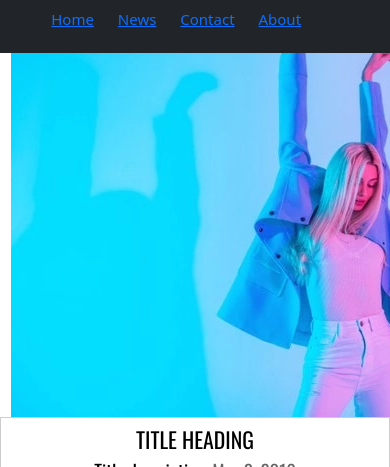
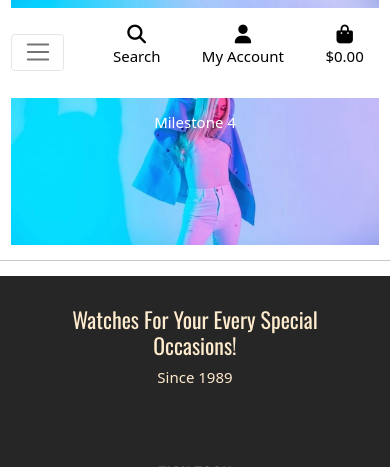
Before and after one commit to Eoinburke/Milestone-4, a Django app: page / in a window 390 px wide; the page is wider, and only the part inside the window is pictured. Shown: the top 467 px of that part. Run offline with Django 3.2, Linux system fonts and the light colour scheme; some libraries are stand-ins or nearby versions.

Commit message:
Added home image and navbar/mobile view

```diff
--- a/home/apps.py
+++ b/home/apps.py
@@ -2,5 +2,4 @@
 
 
 class HomeConfig(AppConfig):
-    default_auto_field = 'django.db.models.BigAutoField'
     name = 'home'
--- a/mls4/settings.py
+++ b/mls4/settings.py
@@ -38,7 +38,7 @@
     'allauth',
     'allauth.account',
     'allauth.socialaccount',
-    'home'
+    'home',
 ]
 
 MIDDLEWARE = [
--- a/static/css/base.css
+++ b/static/css/base.css
@@ -1,67 +1,31 @@
 html {
     height: 100%;
     width: 100%;
+    background: black;
 }
 
 h1,h2,h3,h4,h5,h6 { font-family: "Oswald"}
-body {font-family: "Open Sans"}
+
+body {
+  background: black;
+}
+
+
 
 /* -------------------------------- Nav */
-.nav-item.active > a {
-  color: rgb(255,0,0,1)!important;
+
+.container {
+  position: relative;
+  text-align: center;
+  color: white;
 }
 
-.custom-toggler.navbar-toggler {
-border-color: rgb(223, 56, 89);
-}
-
-ul {
-  list-style-type: none;
-  margin: 0;
-  padding: 0;
-}
-
-li {
-  display: inline;
-}
-
-a {
-  color: white;
-  margin: 10px;
-  text-align: center;
-
-}
-
-.topnav-centered {
-  float: none;
+/* Centered text */
+.centered {
   position: absolute;
   top: 50%;
   left: 50%;
   transform: translate(-50%, -50%);
-}
-
-
-
-/* from Bulma similar to bootstraap*/
-.icon {
-  align-items: center;
-  display: inline-flex;
-  justify-content: center;
-  height: 1.5rem;
-  width: 1.5rem;
-}
-
-.logo-font {
-  text-transform: uppercase;
-  font-family: 'Miriam Libre', sans-serif;
-}
-
-.logo{
-  height: 4rem;
-}
-
-.main-logo-link {
-  width: fit-content;
 }
 
 
--- a/templates/base.html
+++ b/templates/base.html
@@ -19,7 +19,6 @@
 <link rel="stylesheet" href="https://fonts.googleapis.com/css?family=Open Sans">
 <link rel="stylesheet" href="https://cdnjs.cloudflare.com/ajax/libs/font-awesome/4.7.0/css/font-awesome.min.css">
 <link href="static/css/base.css" rel="stylesheet">
-<link href="js/style.css" rel="stylesheet">
 {% endblock %}
 
 {% block extra_css %}
@@ -101,121 +100,26 @@
               </ul>
           </div>
       </div>
-      <!-- Main nav -->
-      <div class="row bg-dark">
-          <nav class="navbar navbar-expand-lg navbar-dark w-100">
-            <ul>
-              <li><a href="default.asp">Home</a></li>
-              <li><a href="news.asp">News</a></li>
-              <li><a href="contact.asp">Contact</a></li>
-              <li><a href="about.asp">About</a></li>
-            </ul>
-          </nav>
+      <div class="col-12 col-lg-4 my-auto py-1 py-lg-0">
       </div>
+    <div class="row bg-white">
+        <nav class="navbar navbar-expand-lg navbar-light w-100">
+            <button class="navbar-toggler" type="button" data-toggle="collapse" data-target="#main-nav" aria-controls="main-nav" aria-expanded="false" aria-label="Toggle navigation">
+                <span class="navbar-toggler-icon"></span>
+            </button>
+            {% include 'includes/mobile-top-header.html' %}
+            {% include 'includes/main-nav.html' %}
+        </nav>
+    </div>
   </header>
 
- <!-- Home Page -->
- <div class="col-12">
- <div class="container">
-   <div class="image">
-  <img src="media/home.jpg" alt="Snow"">
-  <div class="centered"></div>
-  </div>
- </div>
- </div>
-
-  <!-- Grid -->
-  <div class="w3-row w3-padding w3-border">
-
-    <!-- Blog entries -->
-    <div class="col-12">
-
-      <!-- Blog entry -->
-      <div class="w3-container w3-white">
-        <div class="w3-center">
-          <h3>TITLE HEADING</h3>
-          <h5>Title description, <span class="w3-opacity">May 2, 2016</span></h5>
-        </div>
-
-        <div class="w3-justify">
-          <img src="/w3images/girl_hat.jpg" alt="Girl Hat" style="width:100%" class="w3-padding-16">
-          <p><strong>More Hats!</strong> I am crazy about hats these days. Some text about this blog entry. Fashion
-            fashion and mauris neque quam, fermentum ut nisl vitae, convallis maximus nisl. Sed mattis nunc id lorem
-            euismod placerat. Vivamus porttitor
-            magna enim, ac accumsan tortor cursus at. Phasellus sed ultricies mi non congue ullam corper. Praesent
-            tincidunt sedtellus ut rutrum. Sed vitae justo condimentum, porta lectus vitae, ultricies congue gravida
-            diam non fringilla.</p>
-          <p>Sunt in culpa qui officia deserunt mollit anim id est laborum consectetur adipiscing elit, sed do eiusmod
-            tempor incididunt ut labore et dolore magna aliqua. Ut enim ad minim veniam, quis nostrud exercitation
-            ullamco.</p>
-          <p class="w3-left"><button class="w3-button w3-white w3-border" onclick="likeFunction(this)"><b><i
-                  class="fa fa-thumbs-up"></i> Like</b></button></p>
-          <p class="w3-right"><button class="w3-button w3-black" onclick="myFunction('demo1')" id="myBtn"><b>Replies
-                 </b> <span class="w3-tag w3-white">1</span></button></p>
-          <p class="w3-clear"></p>
-          <div class="w3-row w3-margin-bottom" id="demo1" style="display:none">
-            <hr>
-            <div class="w3-col l2 m3">
-              <img src="/w3images/avatar_smoke.jpg" style="width:90px;">
-            </div>
-            <div class="w3-col l10 m9">
-              <h4>George <span class="w3-opacity w3-medium">May 3, 2015, 6:32 PM</span></h4>
-              <p>Great blog post! Following</p>
-            </div>
-          </div>
-        </div>
-      </div>
-      <hr>
-
-      <!-- Blog entry -->
-      <div class="w3-container w3-white w3-margin w3-padding-large">
-        <div class="w3-center">
-          <h3>TITLE HEADING</h3>
-          <h5>Title description, <span class="w3-opacity">April 23, 2016</span></h5>
-        </div>
-
-        <div class="w3-justify">
-          <img src="/w3images/man_hat.jpg" alt="Men in Hats" style="width:100%" class="w3-padding-16">
-          <p><strong>Hats!</strong> The trend this summer is hats for men!</p>
-          <p>Some text about this blog entry. Fashion fashion and mauris neque quam, fermentum ut nisl vitae, convallis
-            maximus nisl. Sed mattis nunc id lorem euismod placerat. Vivamus porttitor magna enim, ac accumsan tortor
-            cursus at. Phasellus sed ultricies
-            mi non congue ullam corper. Praesent tincidunt sedtellus ut rutrum. Sed vitae justo condimentum, porta
-            lectus vitae, ultricies congue gravida diam non fringilla.</p>
-          <p class="w3-left"><button class="w3-button w3-white w3-border" onclick="likeFunction(this)"><b><i
-                  class="fa fa-thumbs-up"></i> Like</b></button></p>
-          <p class="w3-right"><button class="w3-button w3-black" onclick="myFunction('demo2')"><b>Replies  </b> <span
-                class="w3-tag w3-white">2</span></button></p>
-          <p class="w3-clear"></p>
-
-
-      <!-- Tags -->
-      <div class="w3-white">
-        <div class="w3-container w3-padding w3-black">
-          <h4>Tags</h4>
-        </div>
-        <div class="w3-container w3-white">
-          <p>
-            <span class="w3-tag w3-black w3-margin-bottom">Fashion</span> <span
-              class="w3-tag w3-light-grey w3-small w3-margin-bottom">New York</span> <span
-              class="w3-tag w3-light-grey w3-small w3-margin-bottom">London</span>
-            <span class="w3-tag w3-light-grey w3-small w3-margin-bottom">Hats</span> <span
-              class="w3-tag w3-light-grey w3-small w3-margin-bottom">Norway</span> <span
-              class="w3-tag w3-light-grey w3-small w3-margin-bottom">Sweaters</span>
-            <span class="w3-tag w3-light-grey w3-small w3-margin-bottom">Ideas</span> <span
-              class="w3-tag w3-light-grey w3-small w3-margin-bottom">Deals</span> <span
-              class="w3-tag w3-light-grey w3-small w3-margin-bottom">Accessories</span>
-            <span class="w3-tag w3-light-grey w3-small w3-margin-bottom">News</span> <span
-              class="w3-tag w3-light-grey w3-small w3-margin-bottom">Clothing</span> <span
-              class="w3-tag w3-light-grey w3-small w3-margin-bottom">Shopping</span>
-            <span class="w3-tag w3-light-grey w3-small w3-margin-bottom">Jeans</span> <span
-              class="w3-tag w3-light-grey w3-small w3-margin-bottom">Trends</span>
-          </p>
-        </div>
-      </div>
-      <hr>
+  <div class="container">
+    <img src="media/home.jpg" alt="Snow" style="width:100%;">
+<div class="centered">Milestone 4</div>
+</div>
 
 <!--Footer-->
+<hr>
 
 <footer id="footer">
   <div class="container-fluid">
--- /dev/null
+++ b/templates/includes/main-nav.html
@@ -0,0 +1,50 @@
+<div class="collapse navbar-collapse" id="main-nav">
+    <ul class="navbar-nav w-auto mx-auto">
+        <li class="nav-item dropdown">
+            <a class="logo-font font-weight-bold nav-link text-black mr-5" href="#" id="all-products-link" data-toggle="dropdown" aria-haspopup="true" aria-expanded="false">
+                All Products
+            </a>
+            <div class="dropdown-menu border-0" aria-labelledby="all-products-link">
+                <a href="" class="dropdown-item">By Price</a>
+                <a href="" class="dropdown-item ">By Rating</a>
+                <a href="" class="dropdown-item ">By Category</a>
+                <a href="" class="dropdown-item">All Products</a>
+            </div>
+        </li>
+
+        <li class="nav-item dropdown">
+            <a class="logo-font font-weight-bold nav-link text-black mr-5" href="#" id="clothing-link" data-toggle="dropdown" aria-haspopup="true" aria-expanded="false">
+                Clothing
+            </a>
+            <div class="dropdown-menu border-0" aria-labelledby="clothing-link">
+                <a href="" class="dropdown-item">Activewear &amp; Essentials</a>
+                <a href="" class="dropdown-item">Jeans</a>
+                <a href="" class="dropdown-item">Shirts</a>
+                <a href="" class="dropdown-item">All Clothing</a>
+            </div>
+        </li>
+
+        <li class="nav-item dropdown">
+            <a class="logo-font font-weight-bold nav-link text-black mr-5" href="#" id="homeware-link" data-toggle="dropdown" aria-haspopup="true" aria-expanded="false">
+                Homeware
+            </a>
+            <div class="dropdown-menu border-0" aria-labelledby="homeware-link">
+                <a href="" class="dropdown-item">Bed &amp; Bath</a>
+                <a href="" class="dropdown-item">Kitchen &amp; Dining</a>
+                <a href="" class="dropdown-item">All Homeware</a>
+            </div>
+        </li>
+
+        <li class="nav-item dropdown">
+            <a class="logo-font font-weight-bold nav-link text-black" href="#" id="specials-link" data-toggle="dropdown" aria-haspopup="true" aria-expanded="false">
+                Special Offers
+            </a>
+            <div class="dropdown-menu border-0" aria-labelledby="specials-link">
+                <a href="" class="dropdown-item">New Arrivals</a>
+                <a href="" class="dropdown-item">Deals</a>
+                <a href="" class="dropdown-item">Clearance</a>
+                <a href="" class="dropdown-item">All Specials</a>
+            </div>
+        </li>
+    </ul>
+</div>
--- /dev/null
+++ b/templates/includes/mobile-top-header.html
@@ -0,0 +1,58 @@
+<ul>
+    <li class="list-inline-item">
+      <a class="text-black nav-link d-block d-lg-none" href="#" id="mobile-search" data-toggle="dropdown" aria-haspopup="true" aria-expanded="false">
+          <div class="text-center">
+              <div><i class="fas fa-search fa-lg"></i></div>
+              <p class="my-0">Search</p>
+          </div>
+      </a>
+      <div class="dropdown-menu border-0 w-100 p-3 rounded-0 my-0" aria-labelledby="mobile-search">
+          <form class="form" method="GET" action="">
+              <div class="input-group w-100">
+                  <input class="form-control border border-black rounded-0" type="text" name="q" placeholder="Search our site">
+                  <div class="input-group-append">
+                      <button class="form-control form-control btn btn-black border border-black rounded-0" type="submit">
+                          <span class="icon">
+                              <i class="fas fa-search"></i>
+                          </span>
+                      </button>
+                  </div>
+              </div>
+          </form>
+      </div>
+  </li>
+  <li class="list-inline-item dropdown">
+      <a class="text-black nav-link d-block d-lg-none" href="#" id="user-options" data-toggle="dropdown" aria-haspopup="true" aria-expanded="false">
+          <div class="text-center">
+              <div><i class="fas fa-user fa-lg"></i></div>
+              <p class="my-0">My Account</p>
+          </div>
+      </a>
+      <div class="dropdown-menu border-0" aria-labelledby="user-options">
+          {% if request.user.is_authenticated %}
+              {% if request.user.is_superuser %}
+                  <a href="{% url 'account_logout' %}" class="dropdown-item">Product Management</a>
+              {% endif %}
+              <a href="" class="dropdown-item">My Profile</a>
+              <a href="{% url 'account_logout' %}" class="dropdown-item">Logout</a>
+          {% else %}
+              <a href="{% url 'account_signup' %}" class="dropdown-item">Register</a>
+              <a href="{% url 'account_login' %}" class="dropdown-item">Login</a>
+          {% endif %}
+      </div>
+  </li>
+  <li class="list-inline-item">
+      <a class="{% if grand_total %}text-primary font-weight-bold{% else %}text-black{% endif %} nav-link d-block d-lg-none" href="">
+          <div class="text-center">
+              <div><i class="fas fa-shopping-bag fa-lg"></i></div>
+              <p class="my-0">
+                  {% if grand_total %}
+                      ${{ grand_total|floatformat:2 }}
+                  {% else %}
+                      $0.00
+                  {% endif %}
+              </p>
+          </div>
+      </a>
+    </li>
+  </ul>
```
